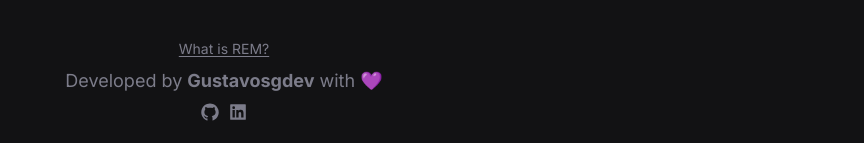
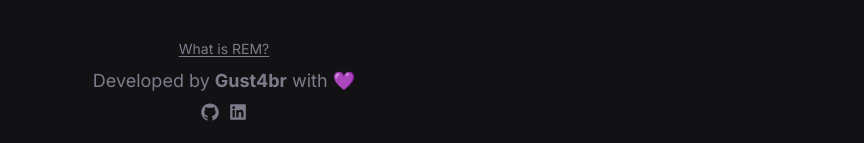
Before and after one commit to gust4br/px-to-rem, a React (Vite) app: page / in a window 1280 px wide. Shown: the part 654-797 px from the top of the page, without its empty margins (416-1280 px from the left). Built offline with nearby package versions, Linux system fonts and the light colour scheme.

Commit message:
fix: fixing my social accounts

```diff
--- a/src/components/Footer/index.tsx
+++ b/src/components/Footer/index.tsx
@@ -8,14 +8,14 @@ export function Footer(){
     href="https://www.freecodecamp.org/news/what-is-rem-in-css/"
     target="_blank"
     >What is REM?</a>
-    <span className="text-gray-400 text-md">Developed by <a href="https://code-art.dev" target="_blank"><strong>Gustavosgdev</strong></a> with 💜</span>
+    <span className="text-gray-400 text-md">Developed by <a href="https://code-art.dev" target="_blank"><strong>Gust4br</strong></a> with 💜</span>
     <div className="flex gap-2 items-center text-gray-400 text-lg">
       <a
-      href="https://github.com/gustavosgdev"
+      href="https://github.com/gust4br"
       target="_blank"
       className="hover:opacity-75 transition-opacity duration-150"><AiFillGithub /></a>
       <a
-      href="https://www.linkedin.com/in/gustavo-da-silva-gomes-0b3b00194/"
+      href="https://www.linkedin.com/in/gust4br/"
       target="_blank"
       className="hover:opacity-75 transition-opacity duration-150"><AiFillLinkedin /></a>
     </div>
```
